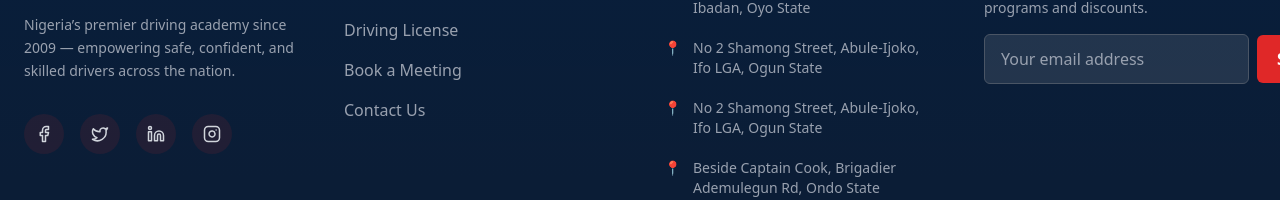
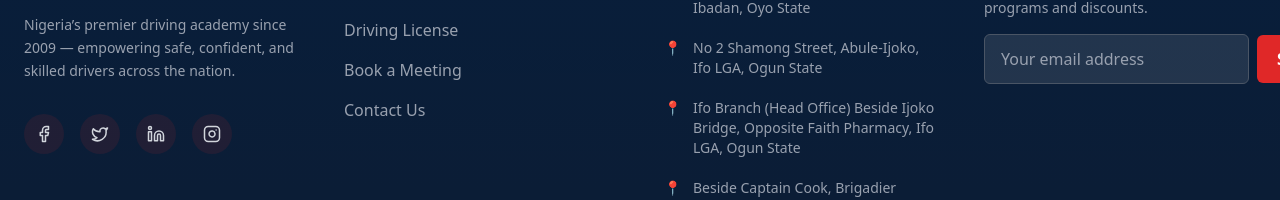
Before and after one commit to palitocity/Belt-Driving-School, a Next.js app: page / in a window 1280 px wide. Shown: the part 6002-6202 px from the top of the page. Built offline with nearby package versions, Linux system fonts and the light colour scheme; no server answers.

Commit message:
corrected the address on the footer

```diff
--- a/src/pages/(components)/Footer.tsx
+++ b/src/pages/(components)/Footer.tsx
@@ -135,7 +135,8 @@ const Footer: React.FC = () => {
               <li className="flex items-start gap-3">
                 <span className="text-[#E02828]">📍</span>
                 <span>
-                  No 2 Shamong Street, Abule-Ijoko, Ifo LGA, Ogun State
+                  Ifo Branch (Head Office)
+                  Beside Ijoko Bridge, Opposite Faith Pharmacy, Ifo LGA, Ogun State
                 </span>
               </li>
               <li className="flex items-start gap-3">
```
